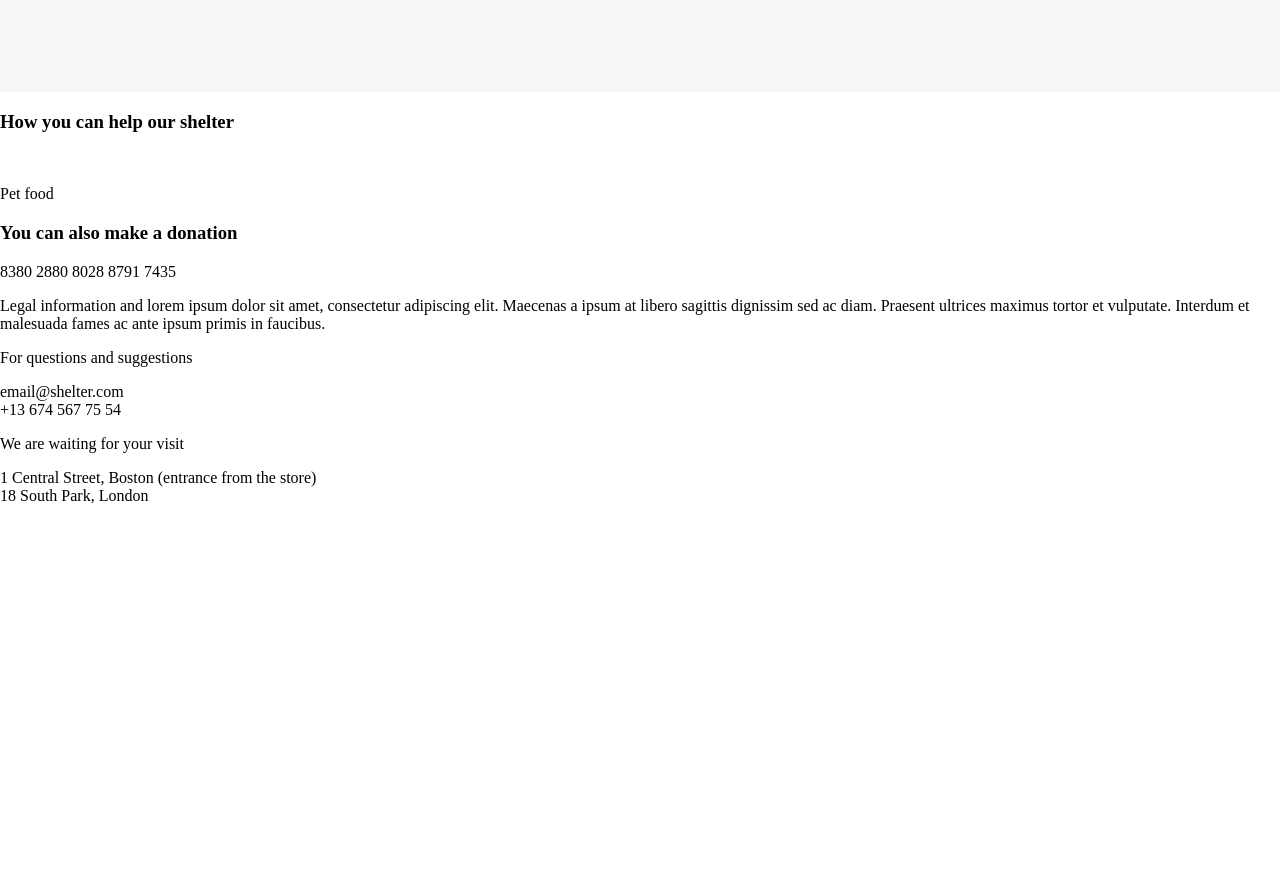
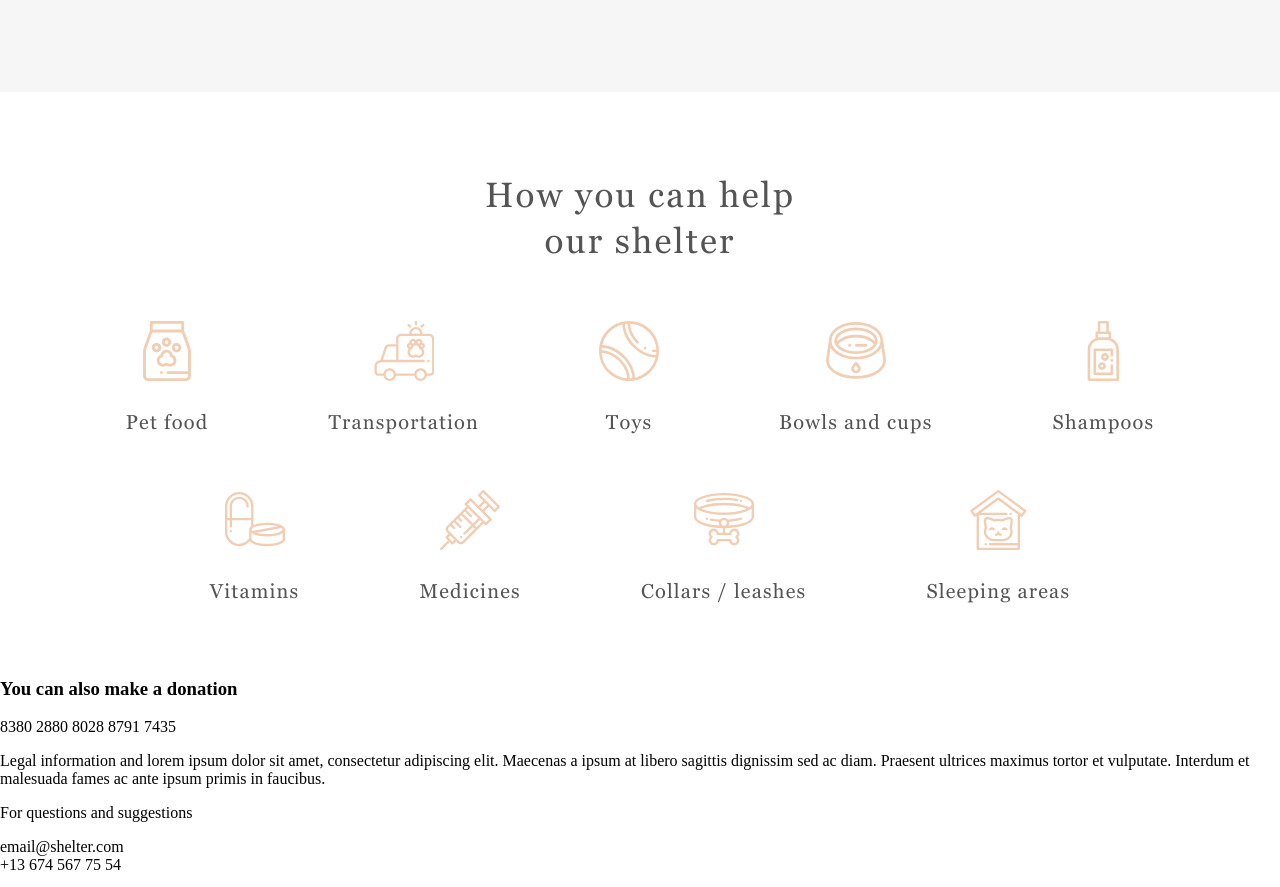
Before and after one commit to IvanLomovtsev/shelter, a website built with webpack: page src/index.html in a window 1280 px wide. Shown: the part 2256-3143 px from the top of the page. Before the commit the page ends 2761 px from the top, so only its background shows below. Built offline with nearby package versions, Linux system fonts and the light colour scheme; a web font is replaced by a local one.

Commit message:
feat: add styles for help

```diff
--- a/src/index.html
+++ b/src/index.html
@@ -106,8 +106,40 @@
     <h3 class="subtitle">How you can help our shelter</h3>
     <div class="options">
       <div class="way">
-        <img class="way__image">
+        <div class="way__icon food"></div>
         <p class="way__description">Pet food</p>
+      </div>
+      <div class="way">
+        <div class="way__icon transportation"></div>
+        <p class="way__description">Transportation</p>
+      </div>
+      <div class="way">
+        <div class="way__icon toys"></div>
+        <p class="way__description">Toys</p>
+      </div>
+      <div class="way">
+        <div class="way__icon bowls"></div>
+        <p class="way__description">Bowls and cups</p>
+      </div>
+      <div class="way">
+        <div class="way__icon shampoos"></div>
+        <p class="way__description">Shampoos</p>
+      </div>
+      <div class="way">
+        <div class="way__icon vitamins"></div>
+        <p class="way__description">Vitamins</p>
+      </div>
+      <div class="way">
+        <div class="way__icon medicines"></div>
+        <p class="way__description">Medicines</p>
+      </div>
+      <div class="way">
+        <div class="way__icon collars"></div>
+        <p class="way__description">Collars / leashes</p>
+      </div>
+      <div class="way">
+        <div class="way__icon areas"></div>
+        <p class="way__description">Sleeping areas</p>
       </div>
     </div>
   </section>
--- /dev/null
+++ b/src/styles/layout/_help.scss
@@ -0,0 +1,73 @@
+@use '../abstracts/mixins' as *;
+
+.help {
+    width: 1200px;
+    margin: auto;
+    .subtitle {
+        @include subtitle;
+        width: 30%;
+        margin: 6.8% auto 4.7%;
+        text-align: center;
+    }
+    .options {
+        width: 100%;
+        margin-top: 1%;
+        margin-left: 5%;
+        display: flex;
+        flex-direction: row;
+        flex-wrap: wrap;
+        justify-content: center;
+       .way {
+        display: flex;
+        flex-direction: column;
+        align-items: center;
+        margin-right: 10%;
+        margin-bottom: 3%;
+            .way__icon {
+                width: 60px;
+                height: 60px;
+            }
+            .food {
+                background: url("../icons/food.svg");
+            }
+            .transportation {
+                background: url("../icons/transportation.svg");
+            }
+            .toys {
+                background: url("../icons/toys.svg");
+            }
+            .bowls {
+                background: url("../icons/bowls-and-cups.svg");
+            }
+            .shampoos {
+                background: url("../icons/shampoos.svg");
+            }
+            .vitamins {
+                background: url("../icons/vitamins.svg");
+            }
+            .medicines {
+                background: url("../icons/medicines.svg");
+            }
+            .collars {
+                background: url("../icons/collars-or-leashes.svg");
+            }
+            .areas {
+                background: url("../icons/sleeping-area.svg");
+            }
+            .food, .transportation, .toys, .bowls, .shampoos, .vitamins, .medicines, .collars, .areas {
+                background-position: center center;
+                background-repeat: no-repeat;
+            }
+            .way__description {
+                font-family: Georgia;
+                font-style: normal;
+                font-weight: 400;
+                font-size: 1.25rem;
+                line-height: 115%;
+                letter-spacing: 0.06em;
+                color: #545454;
+                margin-top: 30px;
+            }
+       }
+    }
+}
--- a/src/styles/main.scss
+++ b/src/styles/main.scss
@@ -4,3 +4,4 @@
 @use './layout/welcome';
 @use './layout/about';
 @use './layout/friends';
+@use './layout/help';
```
Also changed, not shown: dist/assets/icons/bowls-and-cups.b7cad0c0547024cf418e.svg (added), dist/assets/icons/collars-or-leashes.f759b2d8c35cc50545ba.svg (added), dist/assets/icons/food.4d91570710d82d3cf693.svg (added), dist/assets/icons/medicines.3150a665c51faa4f98f2.svg (added), dist/assets/icons/shampoos.ff258743e2c053269b7b.svg (added), dist/assets/icons/sleeping-area.98d88a42c7d9526d9a70.svg (added), dist/assets/icons/toys.29d582293f334e9738ce.svg (added), dist/assets/icons/transportation.a5188f228071a4025316.svg (added), dist/assets/icons/vitamins.92e895428b5eafc59c31.svg (added), dist/index.html, 2 other files.
